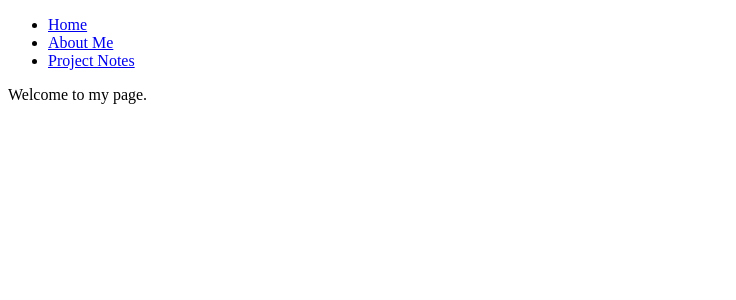
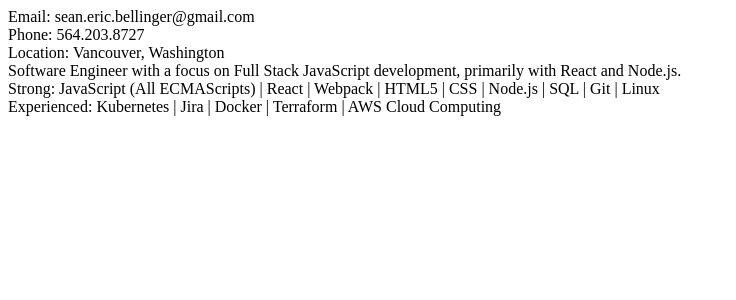
Before and after one commit to sean-bellinger/ResumeWebsite, a JavaScript app in the folder app/: page / in a window 1280 px wide. Shown: the top 300 px of the page, without its empty margins (0-736 px from the left). Built offline with nearby package versions, Linux system fonts and the light colour scheme; the HTML template or start-up script is replaced by a standard one.

Commit message:
Added info to the home page, and socials.

```diff
--- a/app/public/index.html
+++ b/app/public/index.html
@@ -27,17 +27,10 @@
     <title>React App</title>
   </head>
   <body>
-    <noscript>You need to enable JavaScript to run this app.</noscript>
     <div id="root"></div>
-    <!--
-      This HTML file is a template.
-      If you open it directly in the browser, you will see an empty page.
 
-      You can add webfonts, meta tags, or analytics to this file.
-      The build step will place the bundled scripts into the <body> tag.
+      <script type="module" src="https://unpkg.com/ionicons@5.5.2/dist/ionicons/ionicons.esm.js"></script>
+      <script nomodule src="https://unpkg.com/ionicons@5.5.2/dist/ionicons/ionicons.js"></script>
 
-      To begin the development, run `npm start` or `yarn start`.
-      To create a production bundle, use `npm run build` or `yarn build`.
-    -->
   </body>
 </html>
--- a/app/src/App.js
+++ b/app/src/App.js
@@ -1,25 +1,26 @@
-import Navbar from "./navbar";
-import AboutMe from "./pages/aboutMe"
-import ProjectNotes from "./pages/projectNotes"
+// import Navbar from "./navbar";
+// import AboutMe from "./pages/aboutMe"
+// import ProjectNotes from "./pages/projectNotes"
 import Home from "./pages/home"
 
 function App() {
-  let currentpage;
-  switch (window.location.pathname) {
-    case "/":
-      currentpage = <Home />
-      break
-    case "/projectNotes":
-      currentpage = <ProjectNotes/>
-      break
-    case "/aboutMe":
-      currentpage = <AboutMe/>
-      break
-  }
+  // let currentpage;
+  // switch (window.location.pathname) {
+  //   case "/":
+  //     currentpage = <Home />
+  //     break
+  //   case "/projectNotes":
+  //     currentpage = <ProjectNotes/>
+  //     break
+  //   case "/aboutMe":
+  //     currentpage = <AboutMe/>
+  //     break
+  // }
   return (
     <>
-      <Navbar />
-      {currentpage}
+      <Home />
+      {/* <Navbar />
+      {currentpage} */}
     </>
   )
 }
--- a/app/src/pages/home.js
+++ b/app/src/pages/home.js
@@ -1,5 +1,18 @@
 export default function Home() {
     return <div>
-        Welcome to my page.
+        <a class="social-container" href="https://www.linkedin.com/in/sean-bellinger/" target="_blank"><ion-icon name="logo-linkedin"></ion-icon></a>
+        <a class="social-container" href="https://github.com/sean-bellinger?tab=repositories" target="_blank"><ion-icon name="logo-github"></ion-icon></a>
+        <div>
+            Email: sean.eric.bellinger@gmail.com <br></br>
+            Phone: 564.203.8727 <br></br>
+            Location: Vancouver, Washington
+        </div>
+        <div>
+            Software Engineer with a focus on Full Stack JavaScript development, primarily with React and Node.js. <br></br>
+
+            Strong: JavaScript (All ECMAScripts) | React | Webpack | HTML5 | CSS | Node.js | SQL | Git | Linux <br></br>
+
+            Experienced: Kubernetes | Jira | Docker | Terraform | AWS Cloud Computing
+        </div>
     </div>
 }
```
